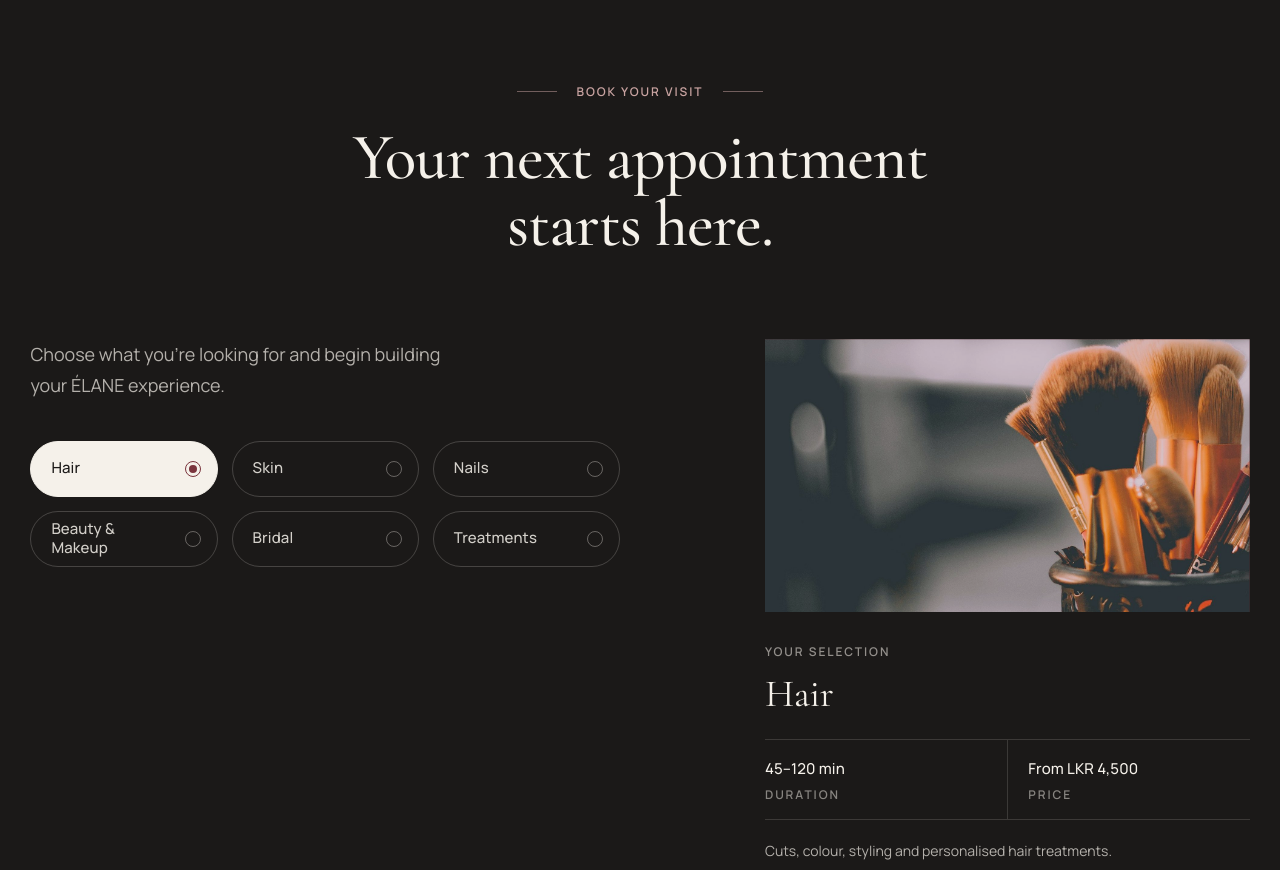
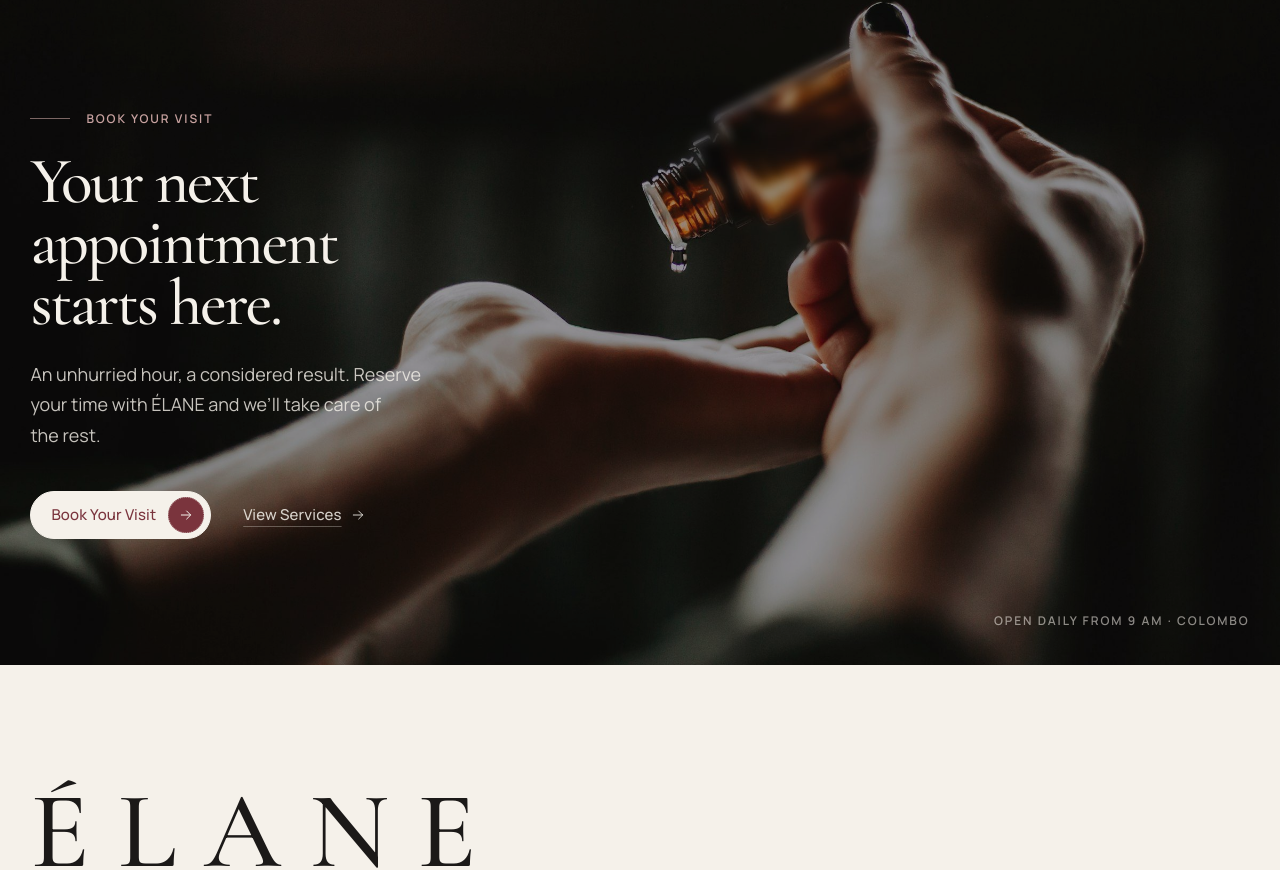
Before and after one commit to dpaperera05/elane-beauty-studio, a Next.js app: page / in a window 1280 px wide. Shown: the part 5291-6161 px from the top of the page. Built offline with nearby package versions, Linux system fonts and the light colour scheme.

Commit message:
Error fixed

```diff
--- a/next.config.ts
+++ b/next.config.ts
@@ -3,6 +3,10 @@ import type { NextConfig } from "next";
 const nextConfig: NextConfig = {
   // Hide the Next.js dev-mode route indicator (bottom-left "N" badge).
   devIndicators: false,
+  // Static export to `out/` for Cloudflare Pages (every route is static).
+  output: "export",
+  // The default image optimizer needs a server, so images ship as-is.
+  images: { unoptimized: true },
 };
 
 export default nextConfig;
--- a/src/components/sections/BookingPreview.tsx
+++ b/src/components/sections/BookingPreview.tsx
@@ -1,72 +1,24 @@
 "use client";
 
-import { useEffect, useRef, useState } from "react";
+import { useEffect, useRef } from "react";
 import Image from "next/image";
 import gsap from "gsap";
 import { ScrollTrigger } from "gsap/ScrollTrigger";
 import { booking } from "@/content/home";
 import { Button } from "../ui/Button";
 import { Icon } from "../ui/Icon";
-import { SectionHeading } from "../ui/SectionHeading";
 
 gsap.registerPlugin(ScrollTrigger);
 
 /**
- * Booking preview on deep charcoal, under a centred heading. Choosing a
- * service (a radio group of pills) updates the summary on the right: the old
- * details fade away, then the new ones slide in. "Start Booking" carries the
- * choice to /book.
+ * The homepage's closing invitation: a full-bleed, low-lit photograph under
+ * a soft charcoal veil, with the copy set left in the photo's dark space.
+ * It only starts the journey; "Book Your Visit" continues to /book. The photo
+ * settles in and drifts slowly with scroll; the copy rises in on entry.
  */
 export function BookingPreview() {
-  const { options } = booking;
-  // `selected` follows the pills at once; `shown` swaps the summary only
-  // after the outgoing details have faded.
-  const [selected, setSelected] = useState(0);
-  const [shown, setShown] = useState(0);
+  const sectionRef = useRef<HTMLElement>(null);
 
-  const sectionRef = useRef<HTMLElement>(null);
-  const summaryRef = useRef<HTMLDivElement>(null);
-  const pillRefs = useRef<(HTMLButtonElement | null)[]>([]);
-  const isFirstShow = useRef(true);
-
-  const instant = () => window.matchMedia("(prefers-reduced-motion: reduce)").matches;
-
-  useEffect(() => {
-    if (selected === shown) return;
-    const fields = summaryRef.current?.querySelectorAll("[data-field]");
-    if (!fields) return;
-    gsap.to(fields, {
-      autoAlpha: 0,
-      y: -8,
-      duration: instant() ? 0 : 0.22,
-      ease: "power1.in",
-      overwrite: true,
-      onComplete: () => setShown(selected),
-    });
-  }, [selected, shown]);
-
-  useEffect(() => {
-    if (isFirstShow.current) {
-      isFirstShow.current = false;
-      return;
-    }
-    const fields = summaryRef.current?.querySelectorAll("[data-field]");
-    if (!fields) return;
-    gsap.fromTo(
-      fields,
-      { autoAlpha: 0, y: 12 },
-      {
-        autoAlpha: 1,
-        y: 0,
-        duration: instant() ? 0 : 0.55,
-        stagger: instant() ? 0 : 0.06,
-        ease: "power2.out",
-        overwrite: true,
-      },
-    );
-  }, [shown]);
-
-  // Scroll entrance.
   useEffect(() => {
     const section = sectionRef.current;
     if (!section) return;
@@ -75,142 +27,78 @@ export function BookingPreview() {
     mm.add("(prefers-reduced-motion: no-preference)", () => {
       gsap.from("[data-reveal='item']", {
         opacity: 0,
-        y: 22,
-        duration: 1.1,
-        stagger: 0.08,
+        y: 24,
+        duration: 1.2,
+        stagger: 0.1,
         ease: "power3.out",
-        scrollTrigger: { trigger: section, start: "clamp(top 75%)", once: true },
+        scrollTrigger: { trigger: section, start: "clamp(top 65%)", once: true },
       });
 
-      const media = section.querySelector("[data-reveal='image']")!;
-      gsap
-        .timeline({ scrollTrigger: { trigger: media, start: "clamp(top 85%)", once: true } })
-        .fromTo(
-          media,
-          { clipPath: "inset(0% 0% 0% 100%)" },
-          { clipPath: "inset(0% 0% 0% 0%)", duration: 1.4, ease: "expo.inOut" },
-        )
-        .from(media.querySelector("img"), { scale: 1.12, duration: 1.8, ease: "power2.out" }, 0.1);
+      // The photo eases out of a slight zoom on entry…
+      gsap.from("[data-zoom]", {
+        scale: 1.1,
+        duration: 2.4,
+        ease: "power2.out",
+        scrollTrigger: { trigger: section, start: "clamp(top 85%)", once: true },
+      });
+
+      // …and drifts a little slower than the page.
+      gsap.fromTo(
+        "[data-parallax]",
+        { yPercent: -6 },
+        {
+          yPercent: 6,
+          ease: "none",
+          scrollTrigger: { trigger: section, start: "top bottom", end: "bottom top", scrub: true },
+        },
+      );
     });
 
     return () => mm.revert();
   }, []);
-
-  // Radio-group keyboard support: arrow keys move and select.
-  const onPillKey = (e: React.KeyboardEvent, i: number) => {
-    const step = { ArrowRight: 1, ArrowDown: 1, ArrowLeft: -1, ArrowUp: -1 }[e.key];
-    if (!step) return;
-    e.preventDefault();
-    const next = (i + step + options.length) % options.length;
-    setSelected(next);
-    pillRefs.current[next]?.focus();
-  };
-
-  const current = options[shown];
 
   return (
     <section
       ref={sectionRef}
       id="book"
       aria-labelledby="book-title"
-      className="section-space bg-ink text-ivory"
+      className="relative isolate overflow-hidden bg-ink text-ivory"
     >
-      <div className="container-site">
-        <SectionHeading id="book-title" eyebrow={booking.eyebrow} title={booking.title} tone="dark" />
+      {/* Photo, oversized so the drift never shows an edge. */}
+      <div data-parallax aria-hidden="true" className="absolute inset-x-0 -top-[8%] -bottom-[8%] -z-10">
+        <div data-zoom className="absolute inset-0">
+          <Image
+            src={booking.image.src}
+            alt=""
+            fill
+            sizes="100vw"
+            className="object-cover object-[68%_center]"
+          />
+        </div>
       </div>
+      {/* Veil: light on wide screens, where the copy sits in the photo's dark
+          space; deeper on narrow ones, where it crosses the hands. */}
+      <div aria-hidden="true" className="absolute inset-0 -z-10 bg-ink/60 md:bg-ink/45 lg:bg-ink/35" />
 
-      <div className="container-site mt-12 grid grid-cols-1 gap-y-14 md:mt-16 md:grid-cols-2 md:gap-x-10 lg:mt-20 lg:grid-cols-12">
-        {/* Intro + service choice */}
-        <div className="lg:col-span-6">
-          <p data-reveal="item" className="type-lead max-w-[28rem] text-ivory/70">
+      <div className="container-site flex min-h-[clamp(34rem,85svh,48rem)] flex-col justify-center py-24 md:py-28">
+        <div className="max-w-[40rem]">
+          <p data-reveal="item" className="type-label flex items-center gap-4 text-rose">
+            <span aria-hidden="true" className="h-px w-10 bg-current opacity-60" />
+            {booking.eyebrow}
+          </p>
+          <h2
+            id="book-title"
+            data-reveal="item"
+            className="type-h2 mt-6 max-w-[14ch] leading-[0.94] tracking-[-0.035em] text-ivory"
+          >
+            {booking.title}
+          </h2>
+          <p data-reveal="item" className="type-lead mt-6 max-w-[25rem] text-ivory/80">
             {booking.body}
           </p>
 
-          <div
-            role="radiogroup"
-            aria-label="Choose a service"
-            className="mt-10 grid grid-cols-2 gap-3 sm:gap-3.5 lg:grid-cols-3"
-          >
-            {options.map((option, i) => {
-              const isSelected = i === selected;
-              return (
-                <button
-                  key={option.id}
-                  ref={(el) => {
-                    pillRefs.current[i] = el;
-                  }}
-                  data-reveal="item"
-                  type="button"
-                  role="radio"
-                  aria-checked={isSelected}
-                  tabIndex={isSelected ? 0 : -1}
-                  onClick={() => setSelected(i)}
-                  onKeyDown={(e) => onPillKey(e, i)}
-                  className={`type-ui flex h-14 items-center justify-between gap-2 rounded-full border pr-3.5 pl-4 text-left sm:gap-3 sm:pr-4 sm:pl-5 transition-colors duration-300 outline-none focus-visible:ring-2 focus-visible:ring-rose focus-visible:ring-offset-2 focus-visible:ring-offset-ink ${
-                    isSelected
-                      ? "border-ivory bg-ivory text-ink"
-                      : "border-ivory/20 text-ivory/85 hover:border-ivory/50 hover:text-ivory"
-                  }`}
-                >
-                  <span className="min-w-0 leading-tight">{option.name}</span>
-                  {/* Radio mark: hollow ring, filled burgundy when chosen. */}
-                  <span
-                    aria-hidden="true"
-                    className={`flex size-4 shrink-0 items-center justify-center rounded-full border transition-colors duration-300 ${
-                      isSelected ? "border-burgundy" : "border-ivory/35"
-                    }`}
-                  >
-                    <span
-                      className={`size-2 rounded-full bg-burgundy transition-transform duration-300 ${
-                        isSelected ? "scale-100" : "scale-0"
-                      }`}
-                    />
-                  </span>
-                </button>
-              );
-            })}
-          </div>
-        </div>
-
-        {/* Summary */}
-        <div className="lg:col-span-5 lg:col-start-8">
-          <div data-reveal="image" className="relative aspect-16/9 overflow-hidden bg-burgundy-deep">
-            <Image
-              src={booking.image.src}
-              alt={booking.image.alt}
-              fill
-              sizes="(min-width: 1024px) 38vw, (min-width: 768px) 46vw, 100vw"
-              className="object-cover object-[70%_center] opacity-85"
-            />
-          </div>
-
-          <div ref={summaryRef} data-reveal="item" className="mt-8" aria-live="polite">
-            <p className="type-label text-ivory/55">{booking.summaryLabel}</p>
-            <h3 data-field className="type-h3 mt-3 text-ivory">
-              {current.name}
-            </h3>
-
-            <dl data-field className="mt-6 grid grid-cols-2 border-y border-ivory/15">
-              <div className="flex flex-col py-4 pr-4">
-                <dt className="type-label order-2 mt-1.5 text-ivory/50">Duration</dt>
-                <dd className="type-ui order-1 text-ivory">{current.duration}</dd>
-              </div>
-              <div className="flex flex-col border-l border-ivory/15 py-4 pl-5">
-                <dt className="type-label order-2 mt-1.5 text-ivory/50">Price</dt>
-                <dd className="type-ui order-1 text-ivory">{current.price}</dd>
-              </div>
-            </dl>
-
-            <p data-field className="type-small mt-5 max-w-[26rem] text-ivory/70">
-              {current.description}
-            </p>
-          </div>
-
-          <div
-            data-reveal="item"
-            className="mt-9 flex flex-wrap items-center gap-x-8 gap-y-5"
-          >
-            <Button href={`${booking.primary.href}?service=${options[selected].id}`} variant="ivory">
+          <div data-reveal="item" className="mt-10 flex flex-wrap items-center gap-x-8 gap-y-5">
+            <Button href={booking.primary.href} variant="ivory">
               {booking.primary.label}
             </Button>
             <a
@@ -225,6 +113,13 @@ export function BookingPreview() {
           </div>
         </div>
       </div>
+
+      <p
+        data-reveal="item"
+        className="container-site type-label absolute inset-x-0 bottom-0 pb-7 text-ivory/55 md:pb-9 md:text-right"
+      >
+        {booking.note}
+      </p>
     </section>
   );
 }
--- a/src/content/home.ts
+++ b/src/content/home.ts
@@ -368,62 +368,18 @@ export const testimonials = {
   ],
 };
 
-// Durations and prices are placeholders until the studio confirms its menu.
 export const booking = {
   eyebrow: "Book Your Visit",
   title: "Your next appointment starts here.",
-  body: "Choose what you’re looking for and begin building your ÉLANE experience.",
-  summaryLabel: "Your selection",
-  primary: { label: "Start Booking", href: "/book" },
-  secondary: { label: "View All Services", href: "/services" },
-  options: [
-    {
-      id: "hair",
-      name: "Hair",
-      duration: "45–120 min",
-      price: "From LKR 4,500",
-      description: "Cuts, colour, styling and personalised hair treatments.",
-    },
-    {
-      id: "skin",
-      name: "Skin",
-      duration: "60–90 min",
-      price: "From LKR 6,500",
-      description: "Facials and glow treatments tailored to your skin’s needs.",
-    },
-    {
-      id: "nails",
-      name: "Nails",
-      duration: "45–90 min",
-      price: "From LKR 3,500",
-      description: "Manicures, pedicures and long-wearing nail care.",
-    },
-    {
-      id: "beauty-makeup",
-      name: "Beauty & Makeup",
-      duration: "30–90 min",
-      price: "From LKR 3,000",
-      description: "Brows, lashes and makeup for everyday or special occasions.",
-    },
-    {
-      id: "bridal",
-      name: "Bridal",
-      duration: "2–4 hours",
-      price: "From LKR 35,000",
-      description: "Bridal styling, makeup and pre-event care, planned with you.",
-    },
-    {
-      id: "treatments",
-      name: "Treatments",
-      duration: "60–150 min",
-      price: "From LKR 8,500",
-      description: "Keratin, scalp care and repair rituals for healthier hair.",
-    },
-  ],
-  // Stand-in from Unsplash; replace with the studio's own photography.
+  body: "An unhurried hour, a considered result. Reserve your time with ÉLANE and we’ll take care of the rest.",
+  primary: { label: "Book Your Visit", href: "/book" },
+  secondary: { label: "View Services", href: "/services" },
+  note: "Open daily from 9 AM · Colombo",
+  // Stand-in from Unsplash (bottle label softened); replace with the
+  // studio's own photography.
   image: {
-    src: "/images/home/booking-detail.jpg",
-    alt: "Makeup brushes in a holder at a styling station",
+    src: "/images/home/booking-cta.jpg",
+    alt: "Hands letting a drop of oil fall from an amber bottle in soft, low light",
   },
 };
 
```
Also changed, not shown: public/images/home/booking-cta.jpg (added), public/images/home/booking-detail.jpg (deleted).
